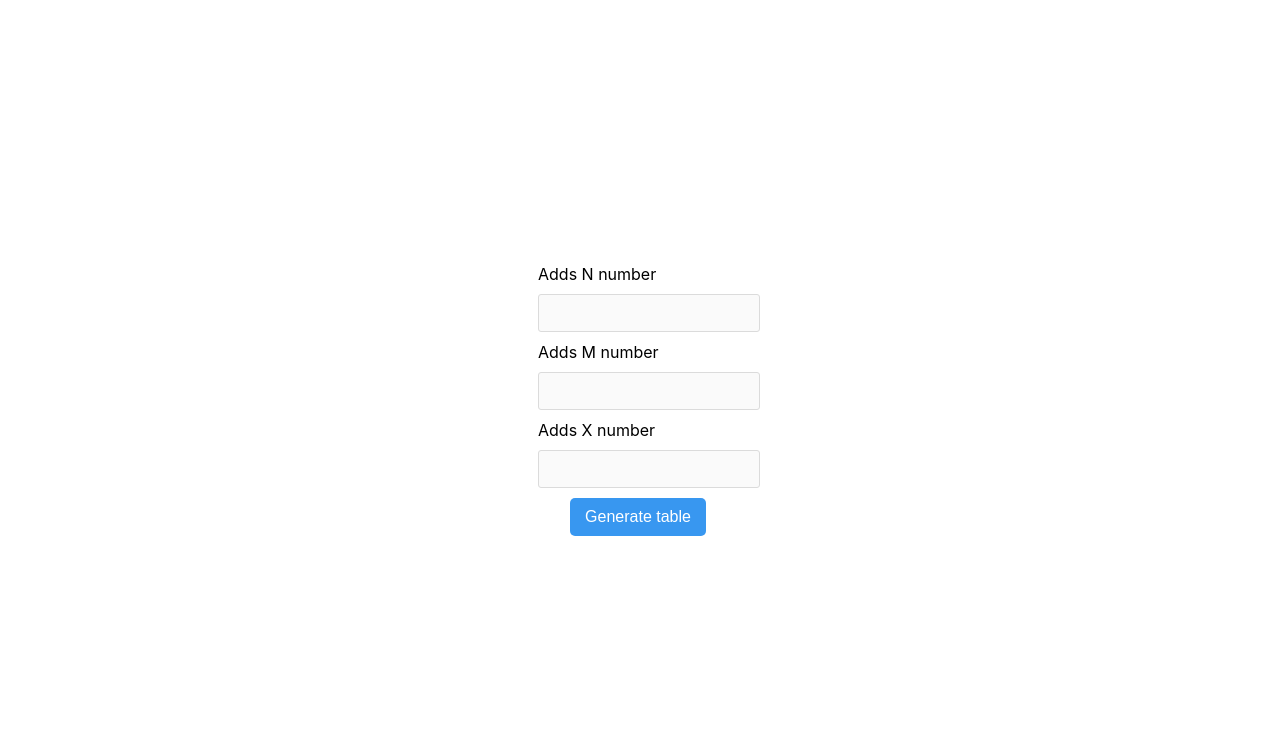
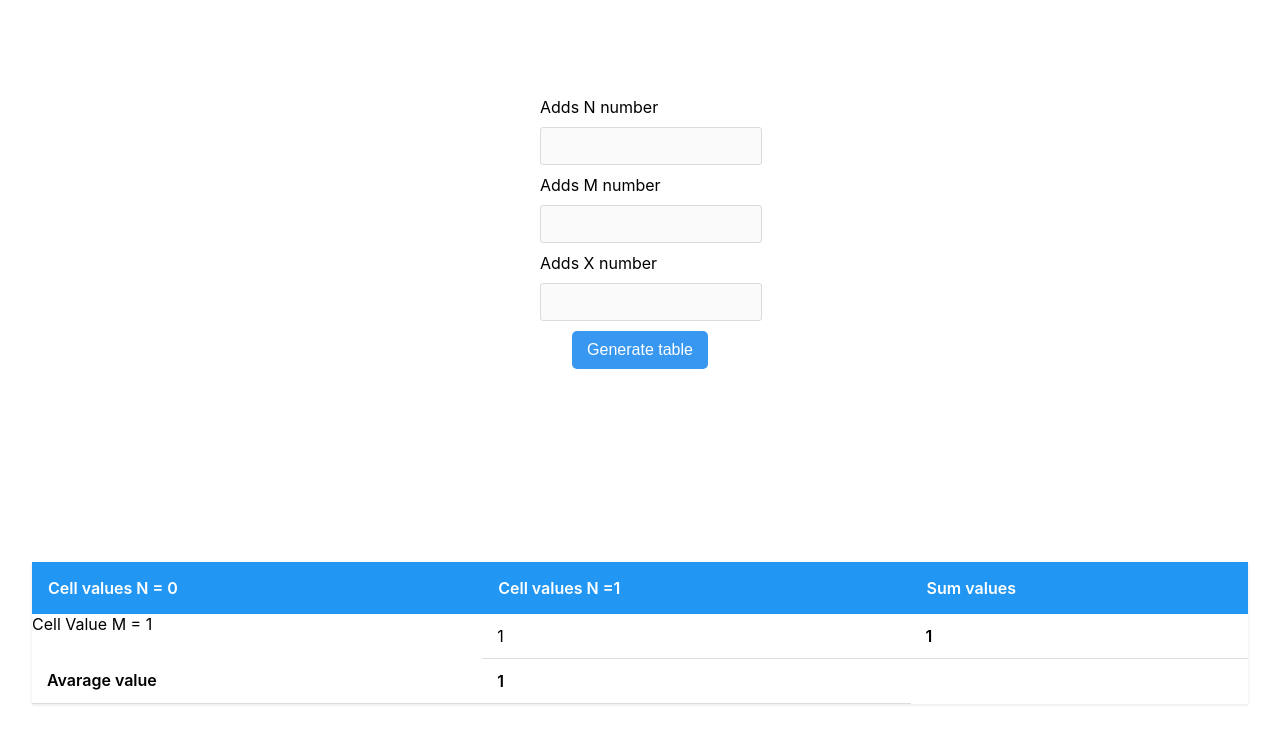
Before and after one commit to SemenovBohdan123/test-task, a React (Create React App) app: page / in a window 1280 px wide. Shown: the top 744 px of the page. Built offline with nearby package versions, Linux system fonts and the light colour scheme.

Commit message:
adds a table with data from the matrix

```diff
--- a/src/App.css
+++ b/src/App.css
@@ -3,5 +3,6 @@
   height: 100vh;
   display: flex;
   align-items: center;
-  justify-content: center;
+  justify-content: space-around;
+  flex-direction: column;
 }
--- a/src/App.tsx
+++ b/src/App.tsx
@@ -8,7 +8,7 @@ import MatrixContext from "./context/MatrixContext";
 import "./App.css";
 
 const App: FC = () => {
-  const [matrix, setMatrix] = useState<Cell[][]>([]);
+  const [matrix, setMatrix] = useState<Cell[][]>([[{ id: 1, amount: 1 }]]);
 
   console.log(matrix);
   return (
--- a/src/components/Form/index.tsx
+++ b/src/components/Form/index.tsx
@@ -3,7 +3,7 @@ import { FC, useContext } from "react";
 import { SubmitHandler, useForm } from "react-hook-form";
 
 import MatrixContext from "../../context/MatrixContext";
-import createMatrix from "../../utils/CreateMatrix";
+import createMatrix from "../../utils/сreateMatrix";
 
 import "../Form/styles.css";
 
--- a/src/components/Table/index.tsx
+++ b/src/components/Table/index.tsx
@@ -1,9 +1,57 @@
-import { FC } from "react";
+import { FC, useContext } from "react";
+
+import averageColumnValues from "../../utils/averageColumnValues";
+import calculateSumOfCell from "../../utils/calculateSumOfCell";
+
+import TableCell from "../common/TableCell";
+
+import MatrixContext from "../../context/MatrixContext";
 
 import "../Table/styles.css";
 
 const Table: FC = () => {
-  return <table className="table"></table>;
+  const { matrix, setMatrix } = useContext(MatrixContext);
+
+  const averageColumnValuesCalculate = averageColumnValues(matrix);
+
+  return (
+    <table className="table">
+      <thead className="table-head">
+        <tr>
+          <th>Cell values N = 0</th>
+          {matrix[0].map((item) => (
+            <th>Cell values N ={item.id}</th>
+          ))}
+          <th>Sum values</th>
+        </tr>
+      </thead>
+      {matrix.length === 0 ? (
+        <></>
+      ) : (
+        <tbody>
+          {matrix.map((cellArray, index) => (
+            <tr>
+              {`Cell Value M = ${index + 1}`}
+              <>
+                {cellArray.map((tableCell) => (
+                  <TableCell>{tableCell.amount}</TableCell>
+                ))}
+              </>
+              <th>{calculateSumOfCell(cellArray)}</th>
+            </tr>
+          ))}
+        </tbody>
+      )}
+      <tfoot>
+        <tr>
+          <th>Avarage value</th>
+          {averageColumnValuesCalculate.map((item) => (
+            <th>{item}</th>
+          ))}
+        </tr>
+      </tfoot>
+    </table>
+  );
 };
 
 export default Table;
--- a/src/components/Table/styles.css
+++ b/src/components/Table/styles.css
@@ -1,4 +1,35 @@
 .table {
-  width: auto;
-  height: auto;
+  width: 95%;
+  border-collapse: collapse;
+  background-color: white;
+  box-shadow: 0px 1px 3px rgba(0, 0, 0, 0.1);
 }
+
+.table th,
+.table td {
+  padding: 12px 15px;
+  text-align: left;
+  border-bottom: 1px solid #ddd;
+}
+
+.table th {
+  font-weight: 600;
+}
+
+.table tbody tr:nth-child(even) {
+  background-color: #2196f3;
+}
+
+.table tbody tr {
+  padding: 12px 15px;
+}
+
+.table-head {
+  background-color: #2196f3;
+  color: white;
+}
+
+.table-head th {
+  border: none;
+  padding: 16px;
+}
--- a/src/components/common/TableCell/index.tsx
+++ b/src/components/common/TableCell/index.tsx
@@ -1,7 +1,16 @@
 import { FC } from "react";
 
-const TableCell: FC = () => {
-  return <td className="table__cell"></td>;
+interface TableCellProps
+  extends Omit<
+    React.DetailedHTMLProps<
+      React.ThHTMLAttributes<HTMLTableHeaderCellElement>,
+      HTMLTableHeaderCellElement
+    >,
+    "type"
+  > {}
+
+const TableCell: FC<TableCellProps> = ({ children }) => {
+  return <td className="table__cell">{children}</td>;
 };
 
 export default TableCell;
--- /dev/null
+++ b/src/utils/averageColumnValues.ts
@@ -0,0 +1,17 @@
+const averageColumnValues = (matrix: Array<Array<Cell>>): Array<number> => {
+  const numColumns = matrix[0].length;
+  const numRows = matrix.length;
+  const columnSums = new Array<number>(numColumns).fill(0);
+
+  matrix.forEach((row) => {
+    row.forEach((cell, index) => {
+      columnSums[index] += cell.amount;
+    });
+  });
+
+  const averages = columnSums.map((sum) => Number((sum / numRows).toFixed(1)));
+
+  return averages;
+};
+
+export default averageColumnValues;
--- /dev/null
+++ b/src/utils/calculateSumOfCell.ts
@@ -0,0 +1,15 @@
+const sumObjectsAmount = (array: Array<Cell>) => {
+  let sum = 0;
+  for (let i = 0; i < array.length; i++) {
+    sum += array[i].amount;
+  }
+  return sum;
+};
+
+const calculateSumOfCell = (cellArray: Array<Cell>) => {
+  const totalAmount = sumObjectsAmount(cellArray);
+
+  return totalAmount;
+};
+
+export default calculateSumOfCell;
```
Also changed, not shown: src/utils/сreateMatrix.ts (renamed from src/utils/CreateMatrix.tsx).
